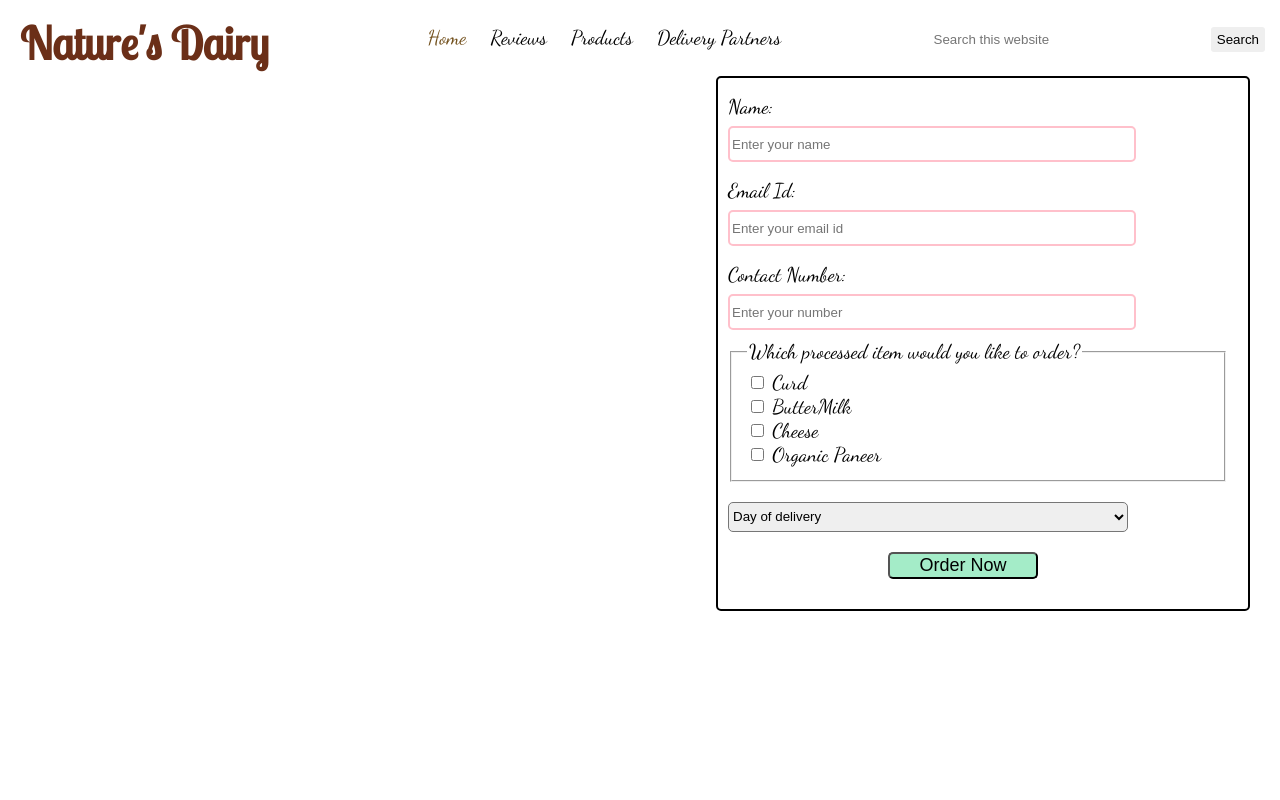
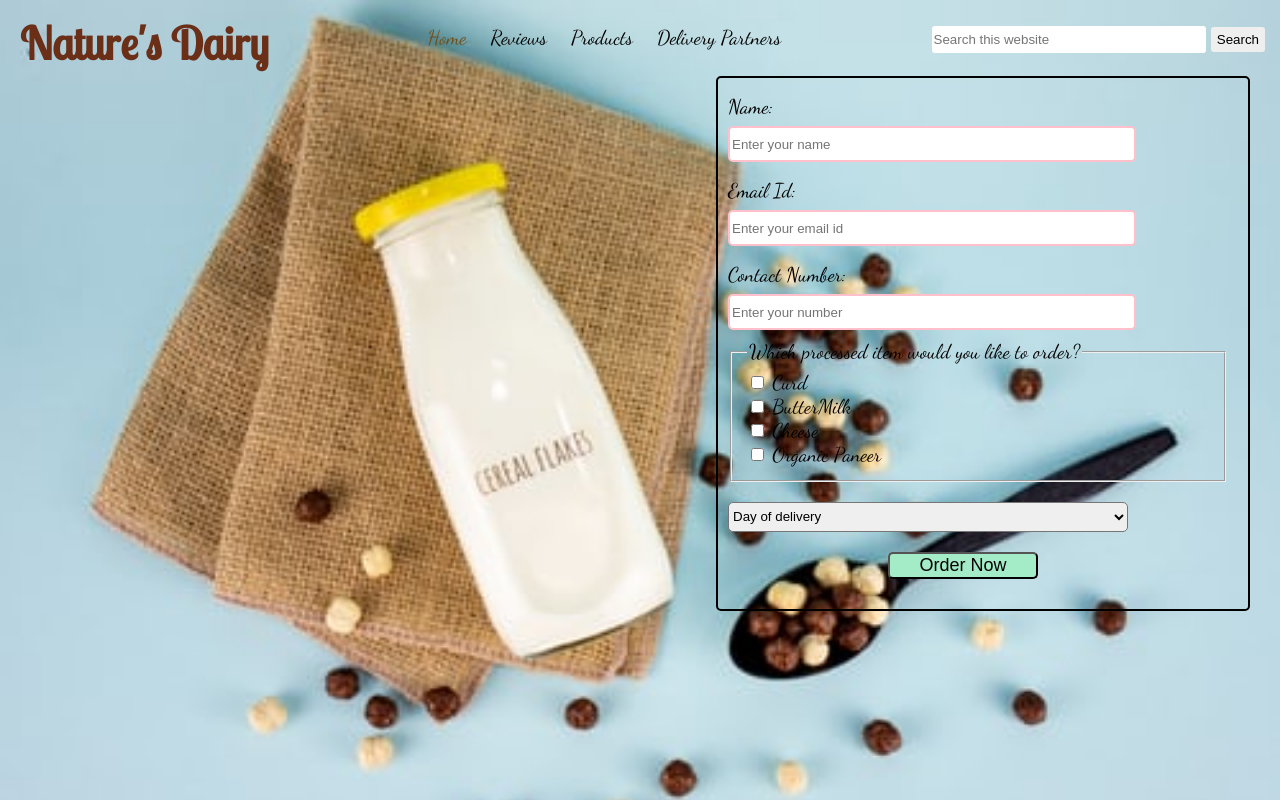
Before and after one commit to adyant1601/pro1, a plain HTML site: page index.html in a window 1280 px wide. Drawn offline with Linux system fonts and the light colour scheme; files that its build step writes are made by us from their sources.

Commit message:
Update index.html

```diff
--- a/index.html
+++ b/index.html
@@ -14,7 +14,7 @@
             margin: 0px;
             padding: 0px;
             font-family: 'Dancing Script', cursive;
-            background-image: url('img/logo.jpg');
+            background-image: url('logo.jpg');
             background-size: cover;
         }
         .btn{
@@ -27,7 +27,7 @@
 </head>
 
 <body>
-    <!-- <img src="img/bg.jpg" alt="This is the backgroung image."> -->
+    <!-- <img src="bg.jpg" alt="This is the backgroung image."> -->
     <header class="header">
 
         <div class="container">
```
